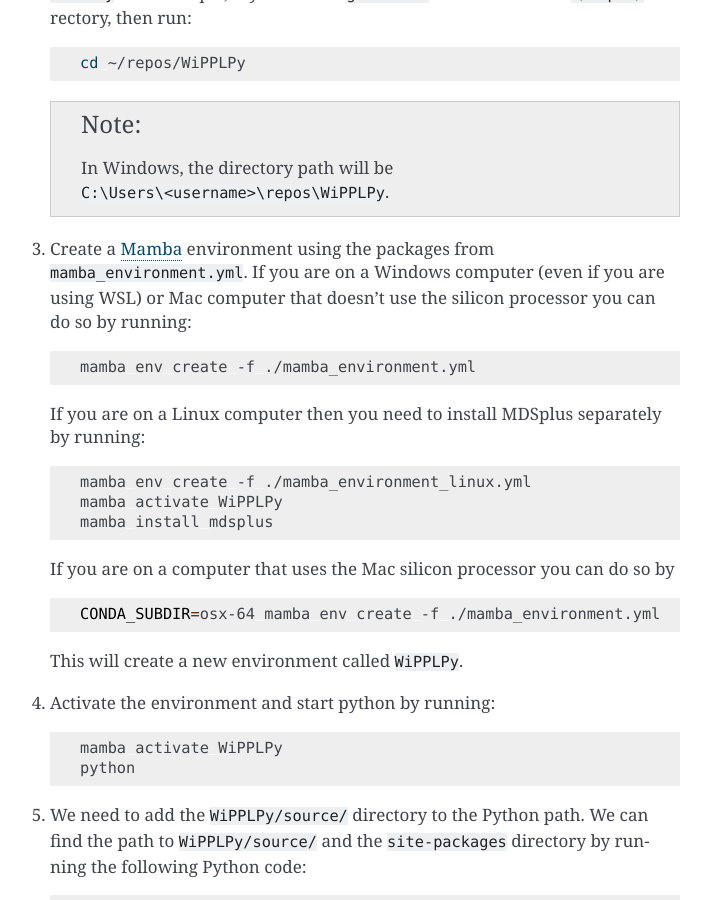
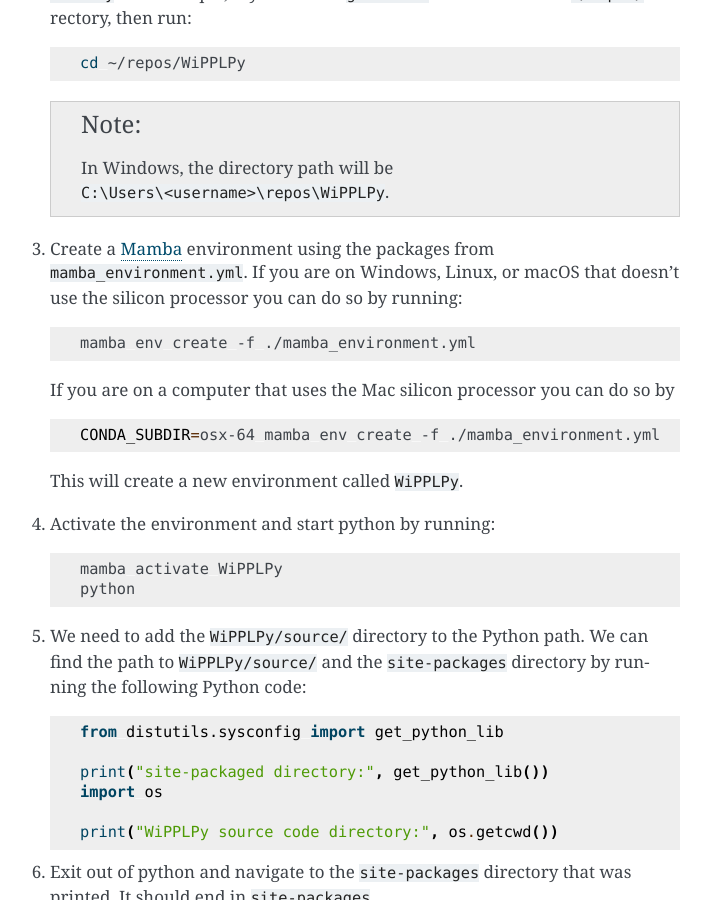
Before and after one commit to kuchtact/WiPPLPy, a Sphinx documentation site: the page built from docs/source/installation.rst, in a window 1280 px wide and 900 px high, scrolled down 3160 px. Shown: the whole window, without its empty margins (400-1111 px from the left). Built offline with Sphinx 7.4.7, drawn with Linux system fonts in a browser that asks for light colours.

Commit message:
Update install docs to not use linux yml and refer to operating system.

```diff
--- a/docs/source/installation.rst
+++ b/docs/source/installation.rst
@@ -180,21 +180,12 @@ then we need to create an environment for running the code in.
       In Windows, the directory path will be :file:`C:\\Users\\<username>\\repos\\WiPPLPy`.
 
 #. Create a Mamba_ environment using the packages from
-   :file:`mamba_environment.yml`. If you are on a Windows computer (even if you
-   are using WSL) or Mac computer that doesn't use the silicon processor you
-   can do so by running:
+   :file:`mamba_environment.yml`. If you are on Windows, Linux, or macOS that
+   doesn't use the silicon processor you can do so by running:
 
    .. code-block:: bash
 
       mamba env create -f ./mamba_environment.yml
-
-   If you are on a Linux computer then you need to install MDSplus separately by running:
-
-   .. code-block:: bash
-
-      mamba env create -f ./mamba_environment_linux.yml
-      mamba activate WiPPLPy
-      mamba install mdsplus
 
    If you are on a computer that uses the Mac silicon processor you can do so by
 
```
